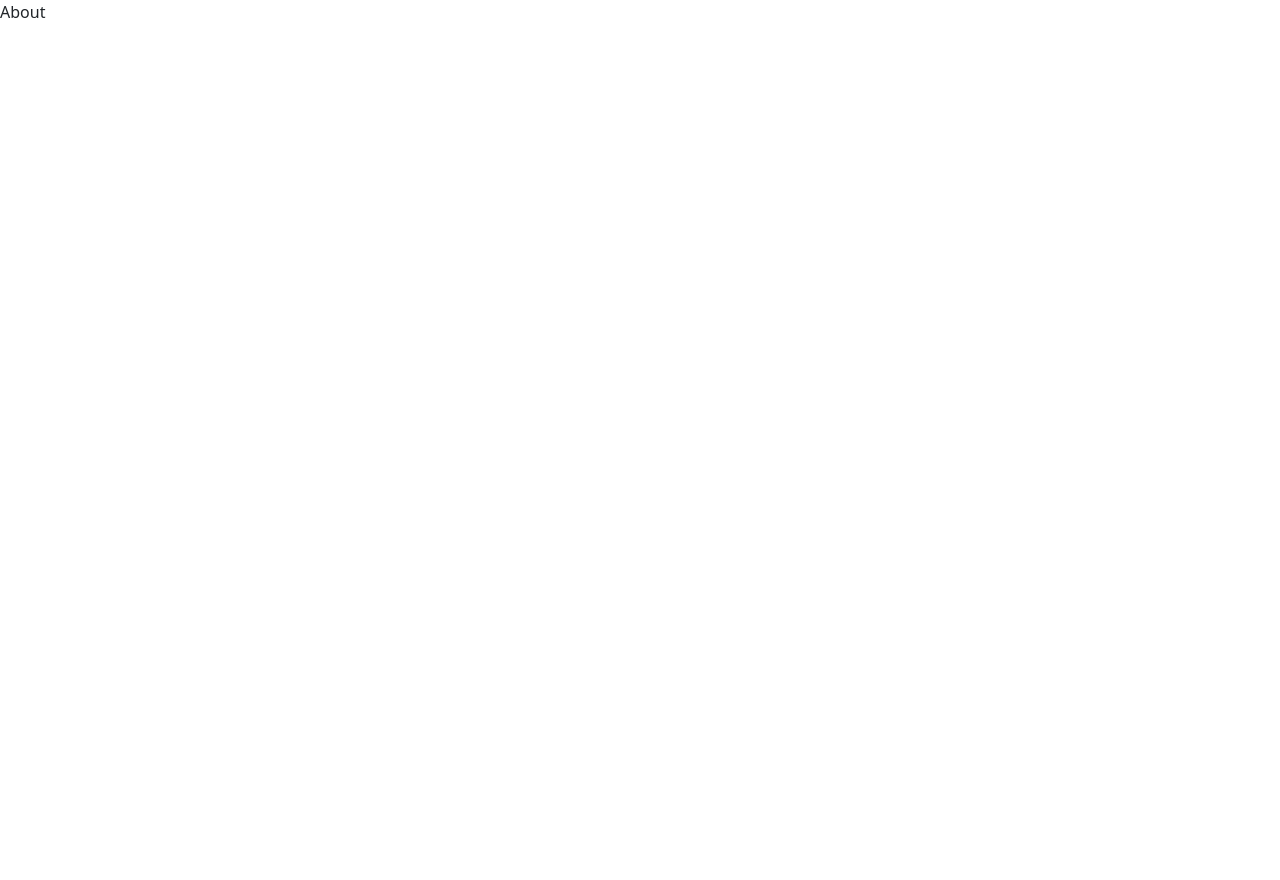
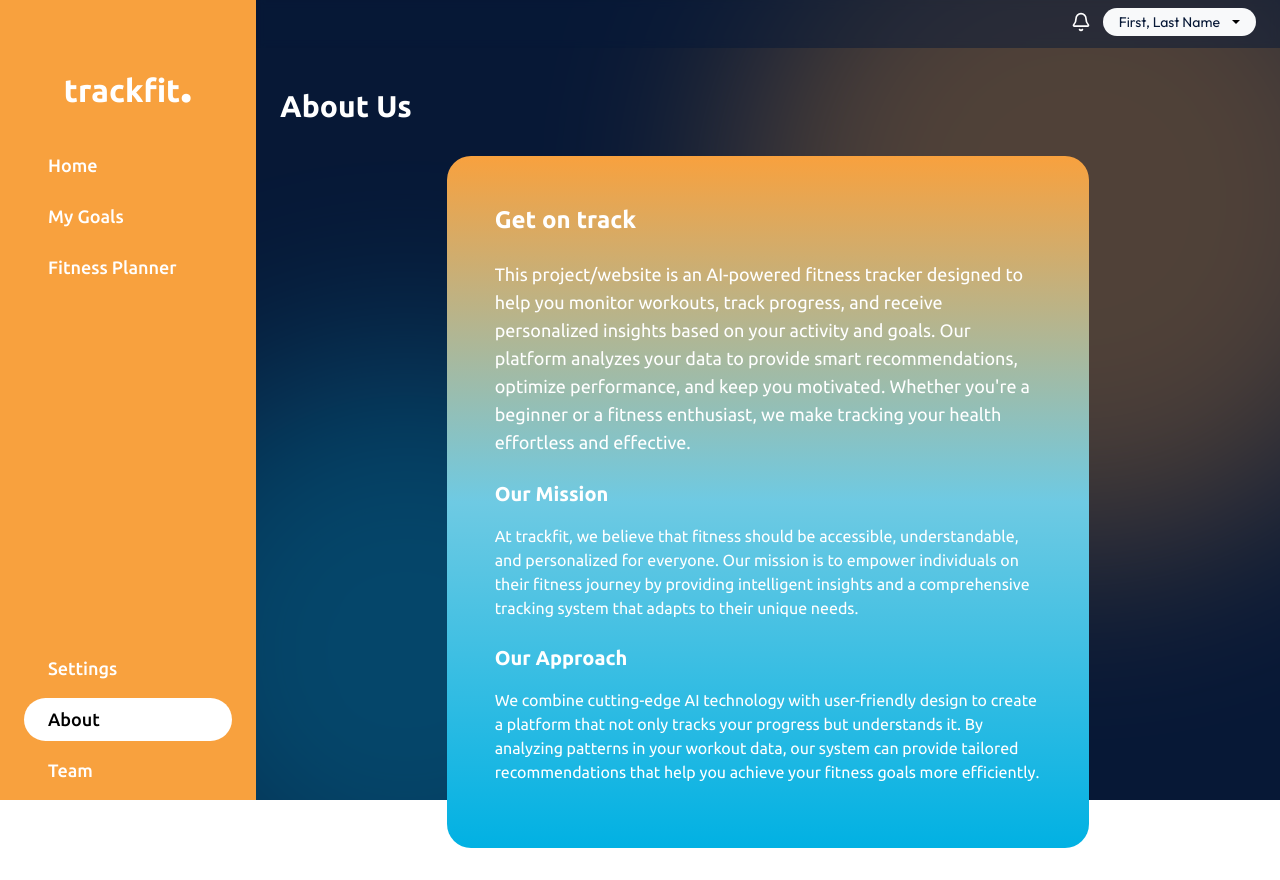
Before and after one commit to Nethra-RS/track_fit_fe, a React (Create React App) app: page /about in a window 1280 px wide. Before the commit the page ends 800 px from the top, so only its background shows below. Built offline with nearby package versions, Linux system fonts and the light colour scheme.

Commit message:
profile and background

```diff
--- a/src/App.js
+++ b/src/App.js
@@ -8,6 +8,8 @@ import ResetPasswordConfirmation from "./RequestConfirmation";
 import Contact from "./Contact";
 import FAQ from "./FAQ";
 import TOS from "./TOS";
+import About from "./components/About";
+import Team from "./components/OurTeam";
 import Support from "./Support";
 import ReportBugs from "./ReportBugs";
 import Dashboard from "./components/Dashboard";
@@ -47,8 +49,8 @@ const App = () => {
         <Route path="/planner" element={<FitnessPlanner />} />
         <Route path="/ai-tool" element={<div>AI Tool</div>} />
         <Route path="/settings" element={<Settings />} />
-        <Route path="/about" element={<div>About</div>} />
-        <Route path="/team" element={<div>Team</div>} />
+        <Route path="/about" element={<About/>} />
+        <Route path="/team" element={<Team />} />
         <Route path="/profile" element={<Profile />} />
 
         <Route path="/goals/:id" element={<GoalDescription />} />
--- /dev/null
+++ b/src/components/About.js
@@ -0,0 +1,102 @@
+import React, { useState, useEffect } from 'react';
+import Background from './Background';
+import Sidebar from './Sidebar';
+import MobileHeader from './MobileHeader';
+import { Container, Row, Col, Card } from 'react-bootstrap';
+
+const About = () => {
+  const [isMobile, setIsMobile] = useState(false);
+  const [showSidebar, setShowSidebar] = useState(false);
+
+  useEffect(() => {
+    const handleResize = () => {
+      setIsMobile(window.innerWidth < 768);
+    };
+
+    handleResize(); // Initial check
+    window.addEventListener('resize', handleResize);
+    return () => window.removeEventListener('resize', handleResize);
+  }, []);
+
+  const toggleSidebar = () => {
+    setShowSidebar(!showSidebar);
+  };
+
+  // Make sure this matches the width in Sidebar.js and Background.js
+  const sidebarWidth = isMobile ? 0 : 256;
+
+  return (
+    <div className="min-h-screen font-ubuntu flex relative">
+      {/* Background Component */}
+      <Background sidebarWidth={sidebarWidth} />
+
+      {/* Mobile Header - Only visible on mobile */}
+      {isMobile && <MobileHeader toggleSidebar={toggleSidebar} />}
+
+      {/* Sidebar Component - Pass the show state and toggle function */}
+      <Sidebar show={showSidebar} handleClose={() => setShowSidebar(false)} />
+
+      {/* Scrollable Content Area */}
+      <Container
+        fluid
+        className={`overflow-auto relative z-10 px-3 px-md-4 ${isMobile ? 'mobile-adjusted-content' : ''}`}
+        style={{
+          marginLeft: isMobile ? '0' : `${sidebarWidth}px`,
+          marginTop: '64px', // This should match the navbar height in Background.js
+          paddingBottom: '32px',
+          transition: 'margin-left 0.3s ease-in-out'
+        }}
+      >
+        <Row className="mb-4 mt-4">
+          <Col>
+            <h1 className="text-3xl font-bold text-white font-ubuntu">About Us</h1>
+          </Col>
+        </Row>
+
+        <Row>
+          <Col xs={12} md={10} lg={8} className="mx-auto">
+            <Card
+              className="border-0 overflow-hidden"
+              style={{
+                background: 'linear-gradient(to bottom, #F8A13E, #6ECAE3, #01B1E3)',
+                borderRadius: '1.5rem'
+              }}
+            >
+              <Card.Body className="p-4 p-md-5">
+                <h2 className="text-2xl font-bold text-white mb-4">Get on track</h2>
+                <p className="text-white text-lg">
+                  This project/website is an AI-powered fitness tracker designed to help you monitor workouts,
+                  track progress, and receive personalized insights based on your activity and goals.
+                  Our platform analyzes your data to provide smart recommendations, optimize performance,
+                  and keep you motivated. Whether you're a beginner or a fitness enthusiast,
+                  we make tracking your health effortless and effective.
+                </p>
+
+                <div className="mt-6">
+                  <h3 className="text-xl font-bold text-white mb-3">Our Mission</h3>
+                  <p className="text-white">
+                    At trackfit, we believe that fitness should be accessible, understandable, and personalized
+                    for everyone. Our mission is to empower individuals on their fitness journey by providing
+                    intelligent insights and a comprehensive tracking system that adapts to their unique needs.
+                  </p>
+                </div>
+
+                <div className="mt-6">
+                  <h3 className="text-xl font-bold text-white mb-3">Our Approach</h3>
+                  <p className="text-white">
+                    We combine cutting-edge AI technology with user-friendly design to create a platform that
+                    not only tracks your progress but understands it. By analyzing patterns in your workout data,
+                    our system can provide tailored recommendations that help you achieve your fitness goals
+                    more efficiently.
+                  </p>
+                </div>
+              </Card.Body>
+            </Card>
+          </Col>
+        </Row>
+      </Container>
+    </div>
+  );
+};
+
+export default About;
--- a/src/components/Background.js
+++ b/src/components/Background.js
@@ -29,7 +29,7 @@ const Background = ({ sidebarWidth = 256 }) => {
         style={{
           left: `${effectiveSidebarWidth}px`,
           width: `calc(100% - ${effectiveSidebarWidth}px)`,
-          top: isMobile ? '64px' : '0', // Adjust for mobile header height
+          top: '0', // Set to 0 so it covers the entire height
         }}
       >
         {/* Orange Circle */}
@@ -55,14 +55,15 @@ const Background = ({ sidebarWidth = 256 }) => {
             width: `calc(100% - ${effectiveSidebarWidth}px)`,
             paddingLeft: '24px',
             paddingRight: '24px',
-            height: '64px' // Explicitly set height to match the margin-top in Dashboard.js
+            height: '48px', // Further reduced to 48px
+            marginTop: '0' // Ensure there's no margin at the top
           }}
         >
           <Container fluid className="d-flex justify-content-end p-0">
             <Nav className="align-items-center">
               {/* Notification Icon */}
-              <Nav.Link className="text-white p-2">
-                <Bell size={24} />
+              <Nav.Link className="text-white p-1"> {/* Reduced padding */}
+                <Bell size={20} /> {/* Slightly smaller icon */}
               </Nav.Link>
 
               {/* User Dropdown using React Bootstrap */}
@@ -70,12 +71,12 @@ const Background = ({ sidebarWidth = 256 }) => {
                 <Dropdown.Toggle
                   variant="light"
                   id="user-dropdown"
-                  className="rounded-pill px-4 py-2 d-flex align-items-center border-0 ml-2"
+                  className="rounded-pill px-3 py-1 d-flex align-items-center border-0 ml-2" // Further reduced padding
                 >
-                  <span className="mr-2 text-[#071836]">First, Last Name</span>
+                  <span className="mr-2 text-[#071836] text-sm">First, Last Name</span> {/* Smaller text */}
                 </Dropdown.Toggle>
 
-                <Dropdown.Menu align="end" className="mt-2 rounded-lg shadow-lg">
+                <Dropdown.Menu align="end" className="mt-1 rounded-lg shadow-lg">
                   <Dropdown.Item as={Link} to="/profile" state={{ from: location.pathname }}>
                     Profile
                   </Dropdown.Item>
--- /dev/null
+++ b/src/components/OurTeam.js
@@ -0,0 +1,100 @@
+import React, { useState, useEffect } from 'react';
+import Background from './Background';
+import Sidebar from './Sidebar';
+import MobileHeader from './MobileHeader';
+import { Container, Row, Col, Card } from 'react-bootstrap';
+import { FaDatabase, FaCode, FaPaintBrush, FaProjectDiagram, FaLaptopCode } from 'react-icons/fa';
+
+const Team = () => {
+  const [isMobile, setIsMobile] = useState(false);
+  const [showSidebar, setShowSidebar] = useState(false);
+
+  useEffect(() => {
+    const handleResize = () => {
+      setIsMobile(window.innerWidth < 768);
+    };
+
+    handleResize(); // Initial check
+    window.addEventListener('resize', handleResize);
+    return () => window.removeEventListener('resize', handleResize);
+  }, []);
+
+  const toggleSidebar = () => {
+    setShowSidebar(!showSidebar);
+  };
+
+  // Make sure this matches the width in Sidebar.js and Background.js
+  const sidebarWidth = isMobile ? 0 : 256;
+
+  const teamMembers = [
+    { name: "Ram Mankar", role: "Project Leader", icon: <FaProjectDiagram size={50} /> },
+    { name: "Amit Reny", role: "Backend Developer", icon: <FaDatabase size={50} /> },
+    { name: "Renjarla Nethra", role: "Backend Developer", icon: <FaCode size={50} /> },
+    { name: "Vaishnavi Sampara", role: "Frontend Developer", icon: <FaLaptopCode size={50} /> },
+    { name: "Rea Jair", role: "UI/UX Designer", icon: <FaPaintBrush size={50} /> },
+
+  ];
+
+  return (
+    <div className="min-h-screen font-ubuntu flex relative">
+      {/* Background Component */}
+      <Background sidebarWidth={sidebarWidth} />
+
+      {/* Mobile Header - Only visible on mobile */}
+      {isMobile && <MobileHeader toggleSidebar={toggleSidebar} />}
+
+      {/* Sidebar Component - Pass the show state and toggle function */}
+      <Sidebar show={showSidebar} handleClose={() => setShowSidebar(false)} />
+
+      {/* Scrollable Content Area */}
+      <Container
+        fluid
+        className={`overflow-auto relative z-10 px-3 px-md-4 ${isMobile ? 'mobile-adjusted-content' : ''}`}
+        style={{
+          marginLeft: isMobile ? '0' : `${sidebarWidth}px`,
+          marginTop: '64px', // This should match the navbar height in Background.js
+          paddingBottom: '32px',
+          transition: 'margin-left 0.3s ease-in-out'
+        }}
+      >
+        <Row className="mb-4 mt-4">
+          <Col>
+            <h1 className="text-3xl font-bold text-white font-ubuntu">Our Team</h1>
+          </Col>
+        </Row>
+
+        <Row>
+          <Col xs={12}>
+            <Card
+              className="border-0 overflow-hidden"
+              style={{
+                background: 'linear-gradient(to bottom, #F8A13E, #6ECAE3, #01B1E3)',
+                borderRadius: '1.5rem'
+              }}
+            >
+              <Card.Body className="p-4 p-md-5">
+                <h2 className="text-2xl font-bold text-white mb-4 text-center">Say Hi!</h2>
+
+                <Row className="mt-4 g-4">
+                  {teamMembers.map((member, index) => (
+                    <Col key={index} xs={12} sm={6} md={4}>
+                      <div className="bg-white/20 rounded-xl p-4 text-center h-100">
+                        <div className="mb-3 text-white flex justify-center">
+                          {member.icon}
+                        </div>
+                        <h3 className="text-xl font-bold text-white">{member.name}</h3>
+                        <p className="text-white">{member.role}</p>
+                      </div>
+                    </Col>
+                  ))}
+                </Row>
+              </Card.Body>
+            </Card>
+          </Col>
+        </Row>
+      </Container>
+    </div>
+  );
+};
+
+export default Team;
--- a/src/components/Sidebar.js
+++ b/src/components/Sidebar.js
@@ -26,7 +26,7 @@ const Sidebar = ({ show, handleClose }) => {
     { name: 'Home', path: '/' },
     { name: 'My Goals', path: '/goals' },
     { name: 'Fitness Planner', path: '/planner' },
-    { name: 'AI Tool', path: '/ai-tool' }
+    //{ name: 'AI Tool', path: '/ai-tool' }
   ];
 
   const bottomLinks = [
```
Also changed, not shown: src/components/Profile.js (+7 -9 lines).
